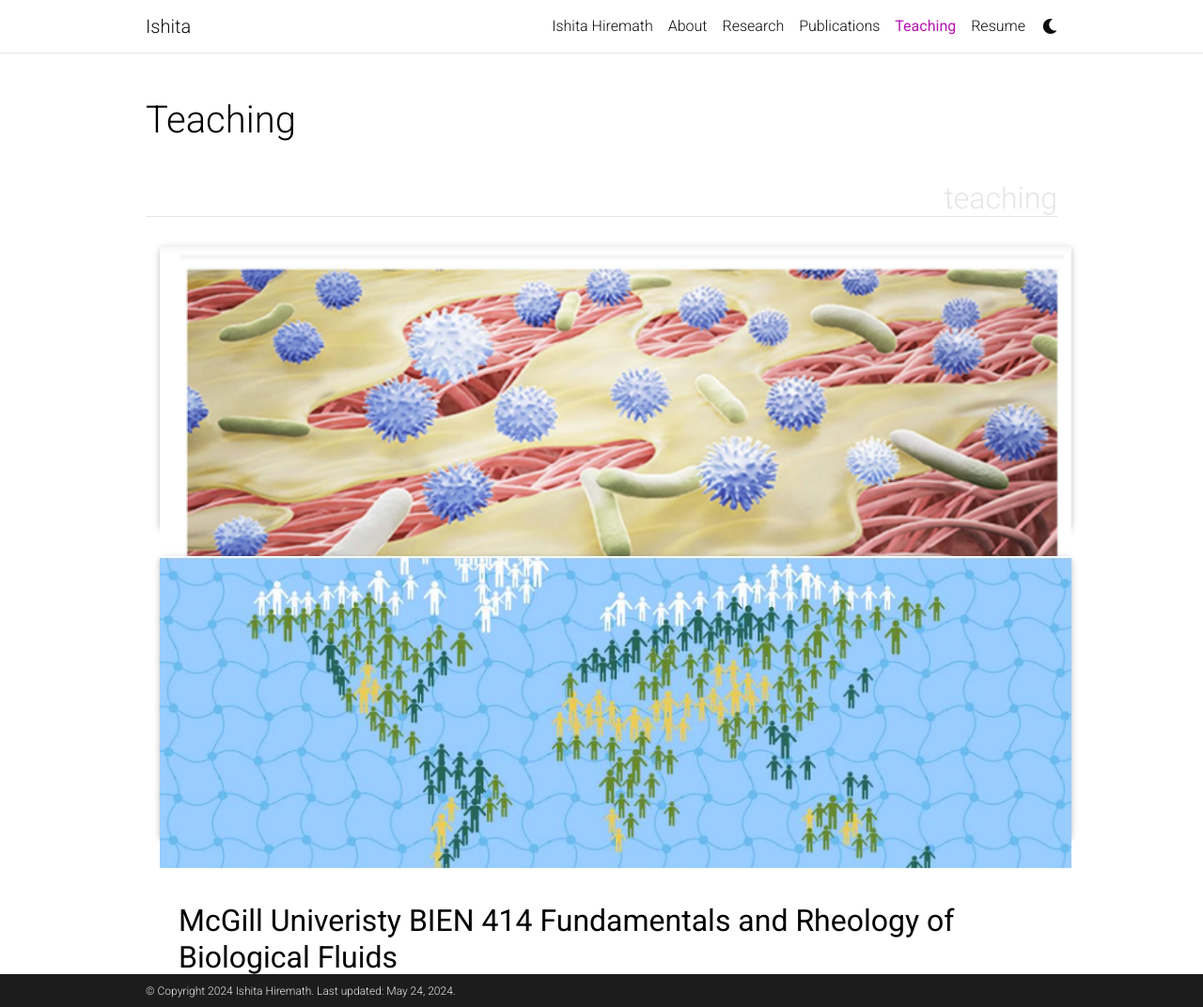
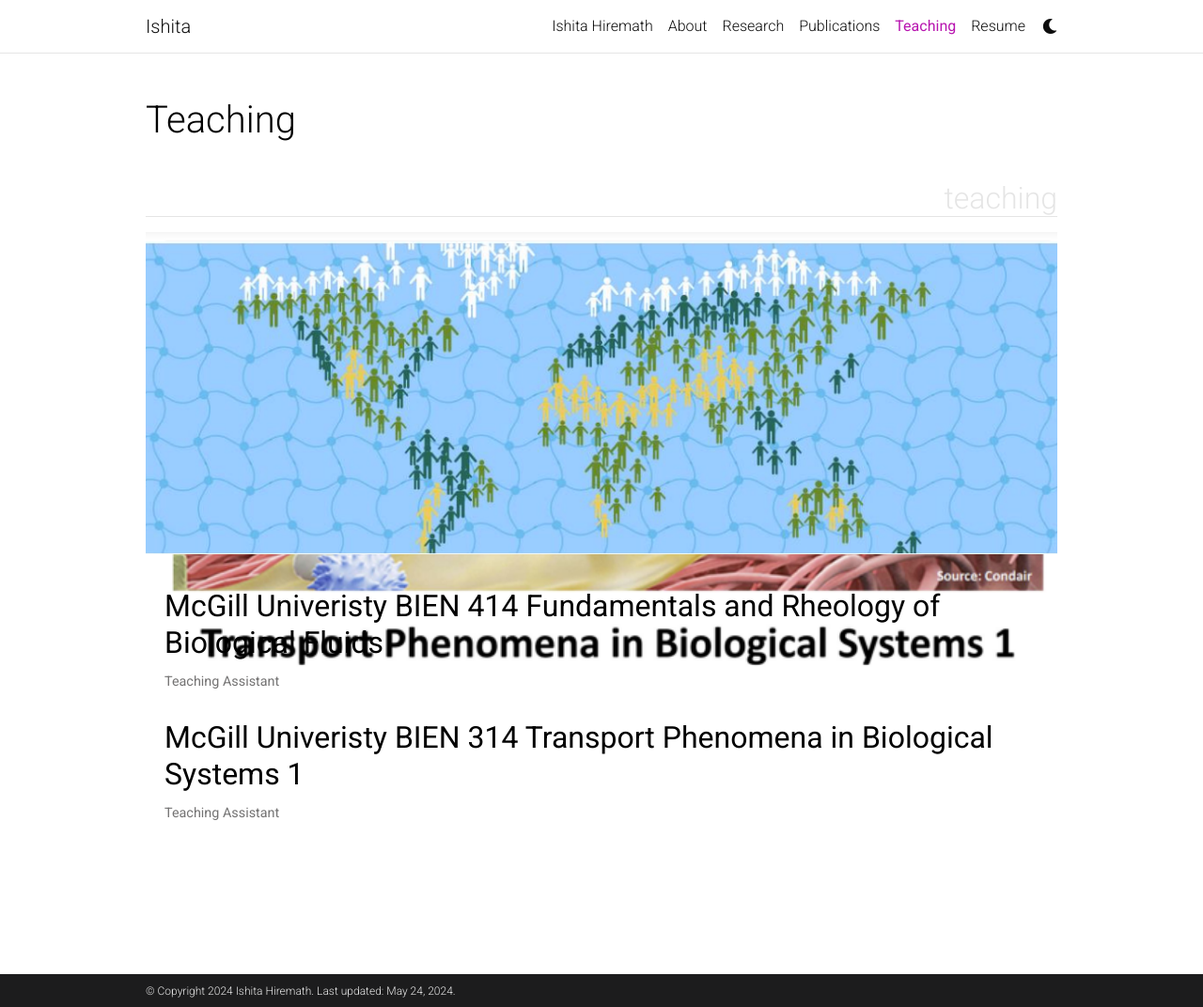
Before and after one commit to ishitahiremath/ishitahiremath.github.io, a Jekyll site: the page built from _pages/teaching.md, in a window 1280 px wide and 1072 px high. Shown: the whole window at 94% size. Built offline with Jekyll 4.4.1, drawn with Linux system fonts in a browser that asks for light colours; a script that is not in the unit is left out; comment, search, counter and statistics services are not loaded.

Commit message:
fixing annoying div bug in project html

```diff
--- a/_includes/projects.html
+++ b/_includes/projects.html
@@ -1,6 +1,5 @@
 <!-- _includes/projects.html -->
 <div class="grid-sizer"></div>
-<div class="grid-item" style="width: 100%; height: 300px; margin: 15px;">
   {% if project.redirect -%}
   <a href="{{ project.redirect }}" style="display: block; width: 100%; height: 100%;">
     {%- else -%}
@@ -33,4 +32,3 @@
         </div>
       </div>
     </a>
-</div>
```
